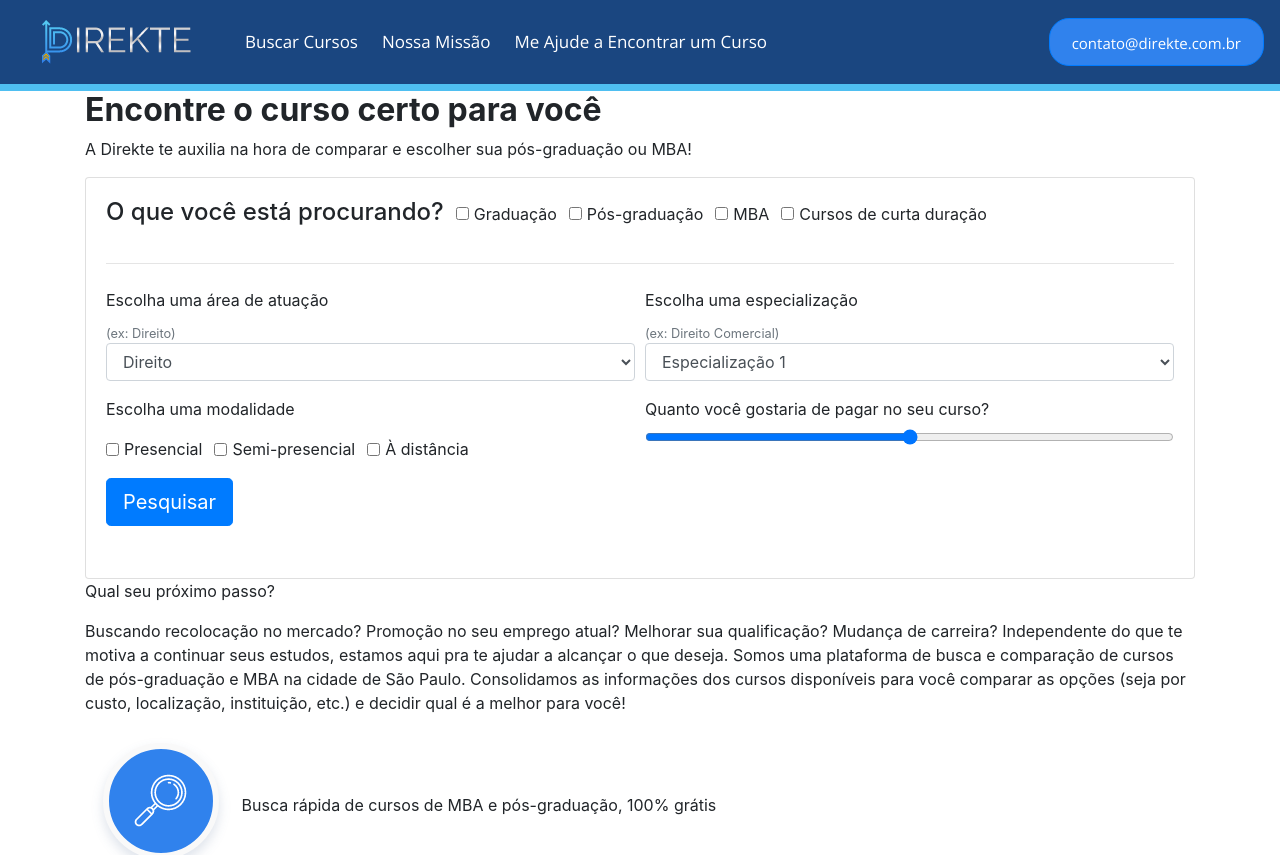
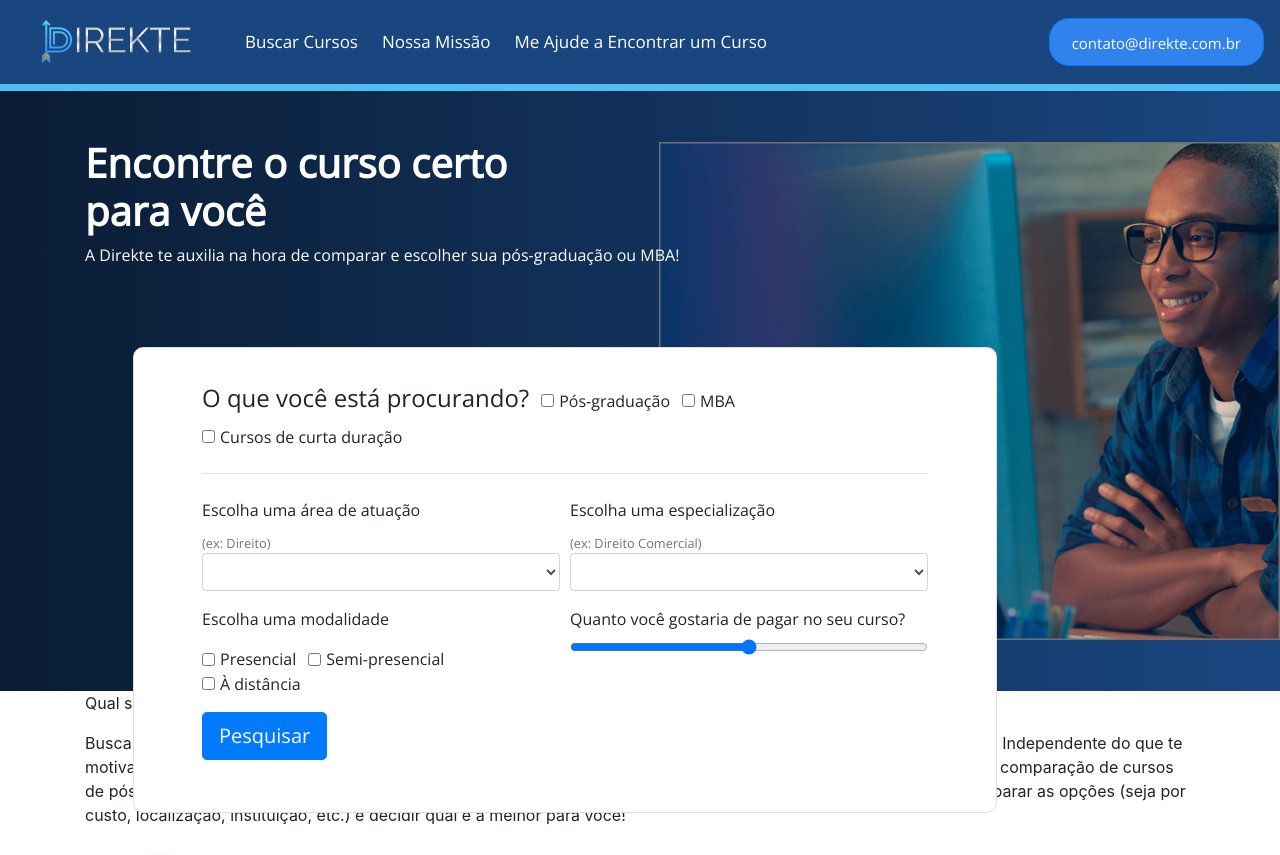
Before and after one commit to brunomorello/dkt_frontend_v2, an Angular app in the folder dkt-frontend/: page / in a window 1280 px wide. Shown: the top 855 px of the page. Built offline with nearby package versions, Linux system fonts and the light colour scheme.

Commit message:
improvements on layout - fixed search menu

```diff
--- a/dkt-frontend/src/app/app.component.css
+++ b/dkt-frontend/src/app/app.component.css
@@ -0,0 +1,26 @@
+.custom-main-search-menu {
+    background: linear-gradient(to left,#1a4680, #0a1c33);
+    color: #ffffff;
+    font-family: 'Open Sans', sans-serif;
+}
+
+.custom-main-search-menu-bckg-img {
+    background: url('../assets/img/banner2.png') no-repeat right;
+    right: 0;
+    left: 0;
+    height: 600px;
+}
+
+.custom-main-text {
+    margin-top: 10px;
+}
+
+.card {
+    border-radius: 10px;
+    width: 100%;
+    height: 100%;
+}
+
+.custom-main-search-card-position {
+    position: absolute;
+}
--- a/dkt-frontend/src/app/app.component.html
+++ b/dkt-frontend/src/app/app.component.html
@@ -1,53 +1,62 @@
 <div>
   <dkt-header></dkt-header>
   <main>
-    <div class="container">
-      <section class="custom-main-search-menu" id="custom-main-search-menu">
+    <div class="mw-100 custom-main-search-menu">
+      <div class="custom-main-search-menu-bckg-img">
+        <div class="container pt-5">
+          <section id="custom-main-search-menu">
 
-        <h2>
-          <b>Encontre o curso certo para você</b>
-        </h2>
+            <div>
+              <h1>
+                <b>Encontre o curso certo<br/>para você</b>
+              </h1>
 
               <p>
                 A Direkte te auxilia na hora de comparar e escolher sua pós-graduação ou MBA!
               </p>
+            </div>
 
-        <form action="#">
-
+            <div class="custom-main-search-card-position pt-3 px-5 mt-5 w-75">
               <div class="card">
+                <form class="text-body pt-3 px-5" #formCourseSearch="ngForm" (ngSubmit)="performSearch(formCourseSearch)">
                   <div class="card-body">
                     <div class="form-group">
 
-                <div class="form-check form-check-inline mr-6">
+                      <div class="form-check form-check-inline">
                         <h4 class="card-title">
                           O que você está procurando?
                         </h4>
                       </div>
 
                       <div class="form-check form-check-inline">
-                  <input type="checkbox" class="form-check-input" value="c" id="c">
-                  <label for="c" class="form-check-label">
-                    Graduação
-                  </label>
-                </div>
+                        <input
+                          #postGraduation="ngModel"
+                          [(ngModel)]="courseSearchForm.postGraduation"
+                          type="checkbox" class="form-check-input" id="checkbox-post-graduation" name="checkbox-post-graduation">
 
-                <div class="form-check form-check-inline">
-                  <input type="checkbox" class="form-check-input" value="c" id="c">
-                  <label for="c" class="form-check-label">
+                        <label for="checkbox-post-graduation" class="form-check-label">
                           Pós-graduação
                         </label>
                       </div>
 
                       <div class="form-check form-check-inline">
-                  <input type="checkbox" class="form-check-input" value="c" id="c">
-                  <label for="c" class="form-check-label">
+                        <input
+                          #mba="ngModel"
+                          [(ngModel)]="courseSearchForm.mba"
+                          type="checkbox" class="form-check-input" id="checkbox-mba" name="checkbox-mba">
+
+                          <label for="checkbox-mba" class="form-check-label">
                           MBA
                         </label>
                       </div>
 
                       <div class="form-check form-check-inline">
-                  <input type="checkbox" class="form-check-input" value="d" id="d">
-                  <label for="d" class="form-check-label">
+                        <input
+                          #shortDuration="ngModel"
+                          [(ngModel)]="courseSearchForm.shortDuration"
+                          type="checkbox" class="form-check-input" id="checkbox-shortduration" name="checkbox-shortduration">
+
+                        <label for="checkbox-shortduration" class="form-check-label">
                           Cursos de curta duração
                         </label>
                       </div>
@@ -58,16 +67,26 @@
                         <div class="form-group col-md-6">
                           <label for="course-area-select">Escolha uma área de atuação </label>
                           <small class="form-text text-muted">(ex: Direito)</small>
-                    <select name="course-area-select" id="course-area-select" class="form-control">
-                      <option selected value="a">Direito</option>
-                      <option value="b">Tecnologia da Informação</option>
+
+                          <select
+                            #mainCourse="ngModel"
+                            [(ngModel)]="courseSearchForm.course.mainCourse"
+                            name="course-area-select" id="course-area-select" class="form-control" (load)=getSpecializationList($event)>
+
+                            <option *ngFor="let course of courseList" value="{{course.courseId}}">{{course.name}}</option>
+
                           </select>
                         </div>
 
                         <div class="form-group col-md-6">
                           <label for="course-specialization-select">Escolha uma especialização </label>
                           <small class="form-text text-muted">(ex: Direito Comercial)</small>
-                    <select name="course-specialization-select" id="course-specialization-select" class="form-control">
+
+                          <select
+                            #courseSpecialization="ngModel"
+                            [(ngModel)]="courseSearchForm.course.specialization"
+                            name="course-specialization-select" name="course-specialization-select" id="course-specialization-select" class="form-control">
+
                             <option selected value="a">Especialização 1</option>
                             <option value="b">Especialização 2</option>
                           </select>
@@ -110,17 +129,19 @@
 
                       <div class="form-row">
                         <div class="form-group col-md-12">
-                    <button type="button" class="btn btn-primary btn-lg">Pesquisar</button>
+                          <button type="submit" class="btn btn-primary btn-lg">Pesquisar</button>
                         </div>
                       </div>
 
                     </div>
                   </div>
+                </form>
+              </div>
             </div>
 
-        </form>
-
           </section>
+        </div>
+      </div>
     </div>
 
     <div class="container">
```
Lines whose indentation alone changed are shown as unchanged.
